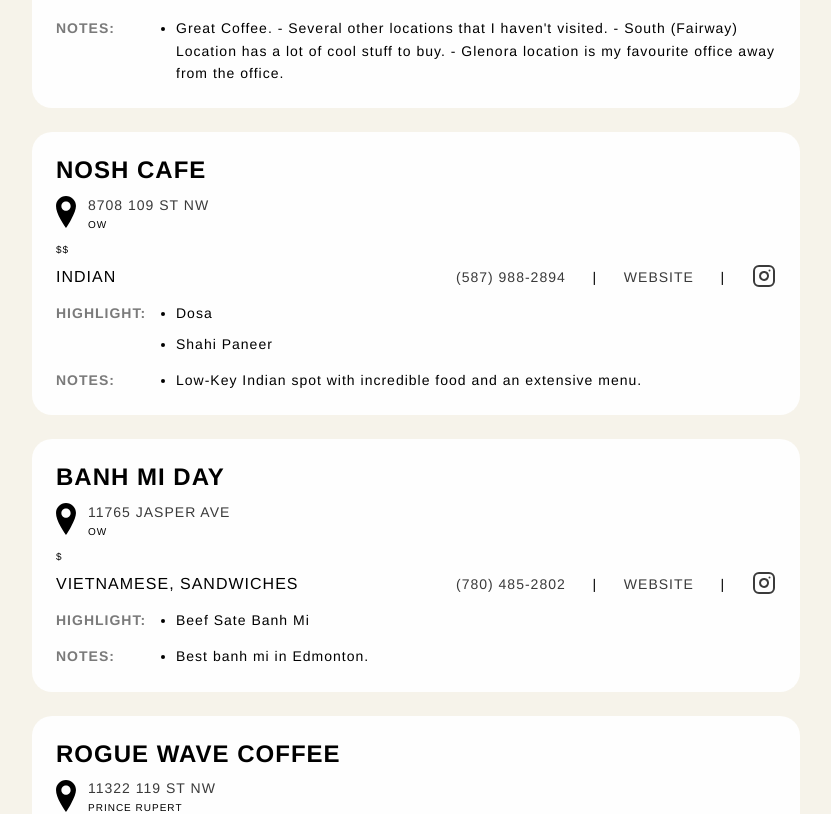
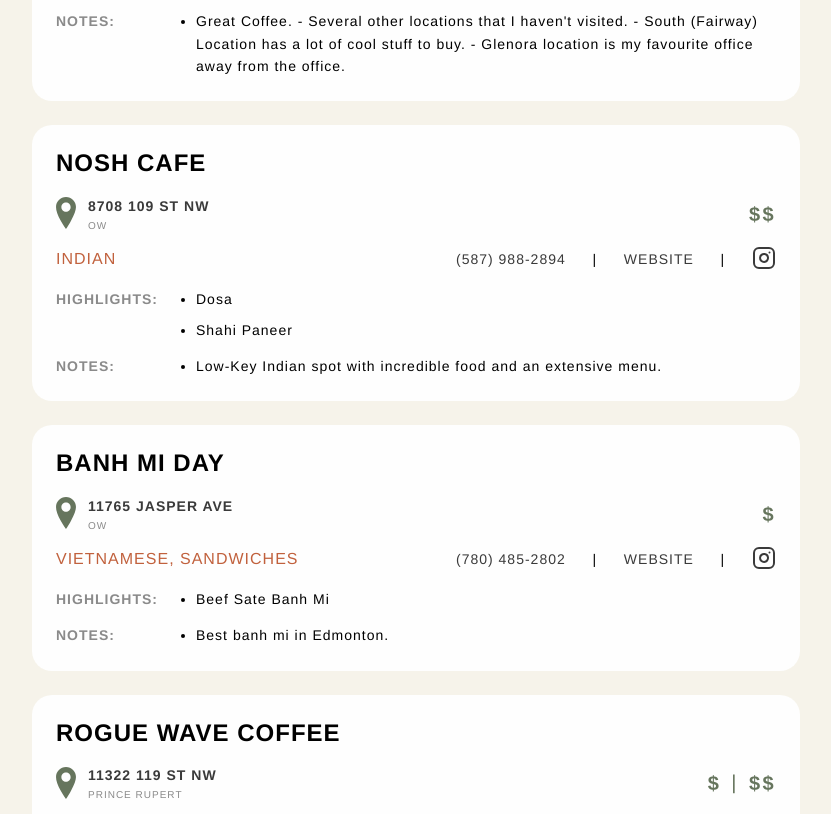
Before and after one commit to marksdayoff/YEG-Food, a React (Vite) app: page / in a window 1280 px wide. Shown: the part 443-1257 px from the top of the page, without its empty margins (224-1055 px from the left). Built offline with nearby package versions, Linux system fonts and the light colour scheme.

Commit message:
Updated card styling and filter functionality.

```diff
--- a/src/components/Filters.jsx
+++ b/src/components/Filters.jsx
@@ -15,7 +15,7 @@
         value={filters.category}
         onChange={(e) => onFilterChange('category', e.target.value)}
       >
-        <option value=''>All Categorys</option>
+        <option value=''>All Categories</option>
         {categoryOptions.map((category) => (
           <option key={category} value={category}>
             {category}
--- a/src/components/RestaurantCard.jsx
+++ b/src/components/RestaurantCard.jsx
@@ -36,8 +36,17 @@
             <p className='neighbourhood'>{restaurant.neighbourhood}</p>
           </div>
         </div>
+
+        {restaurant.price && restaurant.price.length > 0 && (
+          <div className='price'>
+            <ul>
+              {restaurant.price.map((price, index) => (
+                <li key={index}>{price}</li>
+              ))}
+            </ul>
+          </div>
+        )}
       </div>
-      <p className='price'>{restaurant.price}</p>
 
       <div className='details'>
         {/* <p className='category'>{restaurant.category}</p> */}
@@ -74,7 +83,6 @@
                 stroke-width='2'
                 stroke-linecap='round'
                 stroke-linejoin='round'
-                class='feather feather-instagram'
               >
                 <rect x='2' y='2' width='20' height='20' rx='5' ry='5'></rect>
                 <path d='M16 11.37A4 4 0 1 1 12.63 8 4 4 0 0 1 16 11.37z'></path>
@@ -87,7 +95,7 @@
 
       {restaurant.recs && restaurant.recs.length > 0 && (
         <div className='recs'>
-          <h4>Highlight:</h4>
+          <h4>Highlights:</h4>
           <ul>
             {restaurant.recs.map((rec, index) => (
               <li key={index}>{rec}</li>
--- a/src/index.css
+++ b/src/index.css
@@ -1,10 +1,18 @@
 :root {
   --color-white: #fefefe;
   --color-black: #3a3a3a;
-  --color-grey: #7a7a7a;
+  --color-grey: #8a8a8a;
   --color-background: #f6f3ea;
   --color-primary: #c1613d;
   --color-secondary: #7a8b6f;
+  --color-secondary: #66755d;
+  --color-primary--soft: #c1613d50;
+  --color-secondary--soft: #7a8b6f50;
+  --color-highlight: #d8ac45;
+}
+
+* {
+  box-sizing: border-box;
 }
 
 html {
@@ -102,7 +110,7 @@
   .name {
     font-weight: 700;
     font-size: 2.4rem;
-    margin-bottom: 1.2rem;
+    margin-bottom: 2rem;
   }
 
   .second {
@@ -120,6 +128,14 @@
       .mappin {
         display: inline-block;
         width: 2rem;
+
+        svg {
+          fill: var(--color-secondary);
+        }
+      }
+
+      .address {
+        font-weight: 600;
       }
 
       .location-details {
@@ -130,13 +146,36 @@
       .neighbourhood {
         margin: 0.6rem 0 0 0;
         font-size: 1rem;
+        color: var(--color-grey);
       }
     }
 
     .price {
-      font-size: 1.6rem;
+      font-size: 2rem;
       font-weight: 600;
       letter-spacing: 2.4px;
+      color: var(--color-secondary);
+
+      ul {
+        padding: 0;
+
+        li {
+          position: relative;
+          display: inline;
+
+          list-style: none;
+        }
+
+        li:not(:last-child)::after {
+          content: '|';
+          display: inline-block;
+          padding-left: 1rem;
+          font-weight: 100;
+          margin-right: 1rem;
+          position: relative;
+          top: -1px;
+        }
+      }
     }
   }
 
@@ -146,23 +185,12 @@
     justify-content: space-between;
     gap: 8rem;
     margin-top: 0.8rem;
-    margin: 0.8rem 0 1.2rem 0;
+    margin: 1.4rem 0 1.6rem 0;
     font-size: 1.4rem;
     font-weight: 100;
 
     ul {
       line-height: 8px;
-    }
-
-    .details-inner {
-      display: flex;
-      align-items: center;
-      justify-content: space-between;
-      gap: 2.4rem;
-    }
-
-    a {
-      display: block;
     }
 
     .categories {
@@ -176,8 +204,33 @@
 
         li {
           list-style: none;
+          margin-right: 1.4rem;
+          color: var(--color-primary);
+        }
+        li:not(:last-child)::after {
+          content: '|';
+          position: absolute;
+          margin-top: -1px;
+          padding-left: 1rem;
+
+          font-weight: 100;
         }
       }
+    }
+
+    .details-inner {
+      display: flex;
+      align-items: center;
+      justify-content: space-between;
+      gap: 2.4rem;
+      transition: 250ms;
+    }
+
+    a {
+      position: relative;
+      display: block;
+      background: var(--color-white);
+      z-index: 100;
     }
   }
 
@@ -196,7 +249,7 @@
   .notes {
     display: flex;
     display: grid;
-    grid-template-columns: 8rem 1fr;
+    grid-template-columns: 10rem 1fr;
     line-height: 1.6;
 
     h4 {
@@ -208,7 +261,7 @@
     ul {
       li {
         font-size: 1.4rem;
-        font-weight: 500;
+        font-weight: 400;
         text-transform: none;
       }
       li:not(:last-child) {
@@ -219,4 +272,22 @@
 }
 
 @media (hover: hover) {
+  .restaurant-card:hover {
+    transition: 150ms;
+    box-shadow: 0 0 24px var(--color-secondary--soft);
+  }
+
+  .restaurant-card a:hover {
+    color: var(--color-highlight);
+  }
+
+  .restaurant-card a:hover::after {
+    content: '';
+    position: relative;
+    display: block;
+    margin-top: 1px;
+    width: 100%;
+    border-bottom: 1px solid black;
+    box-shadow: 0px 3px 10px black;
+  }
 }
```
Also changed, not shown: 1 other file (tests, documents, lock files or other folders).
